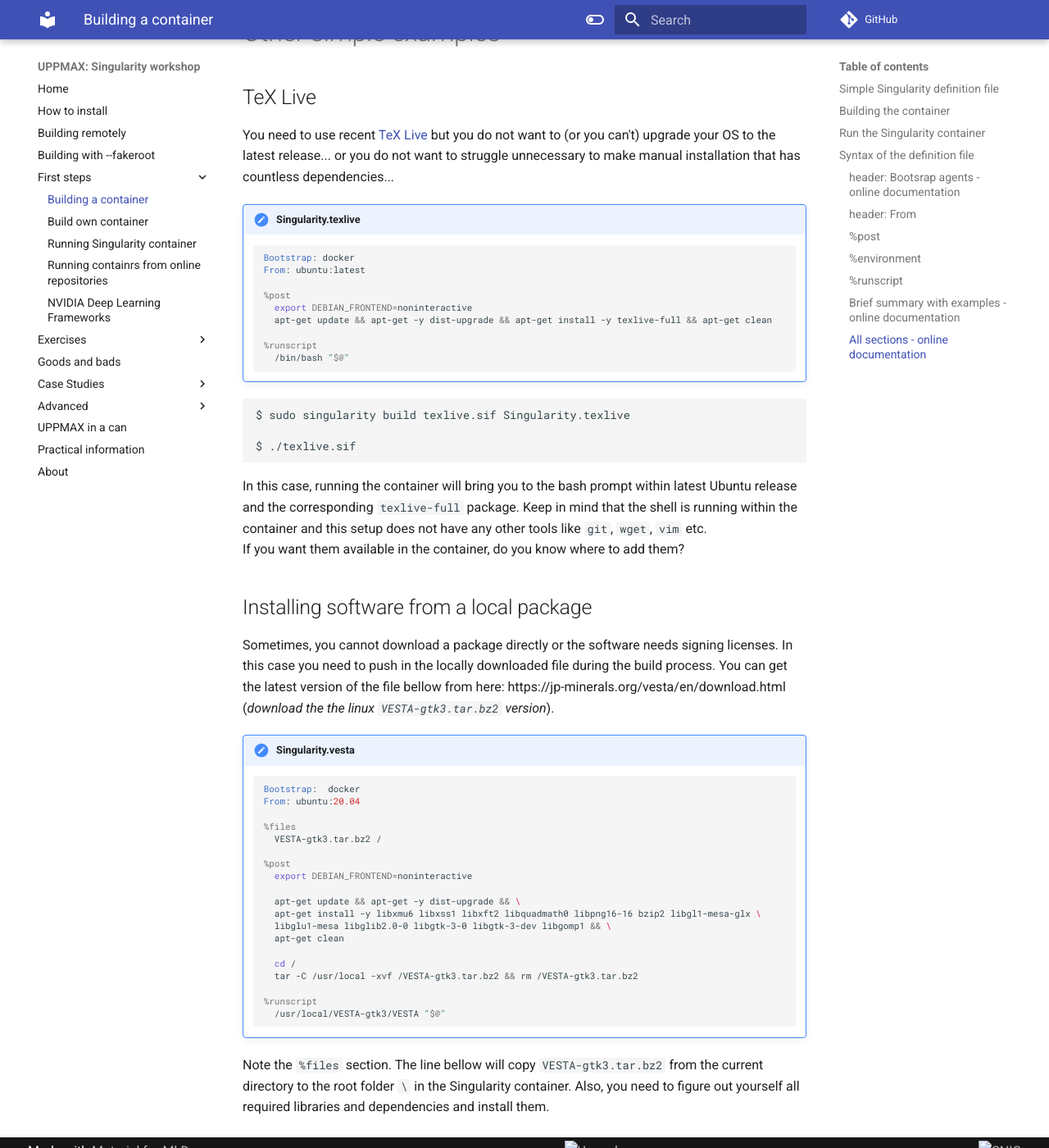
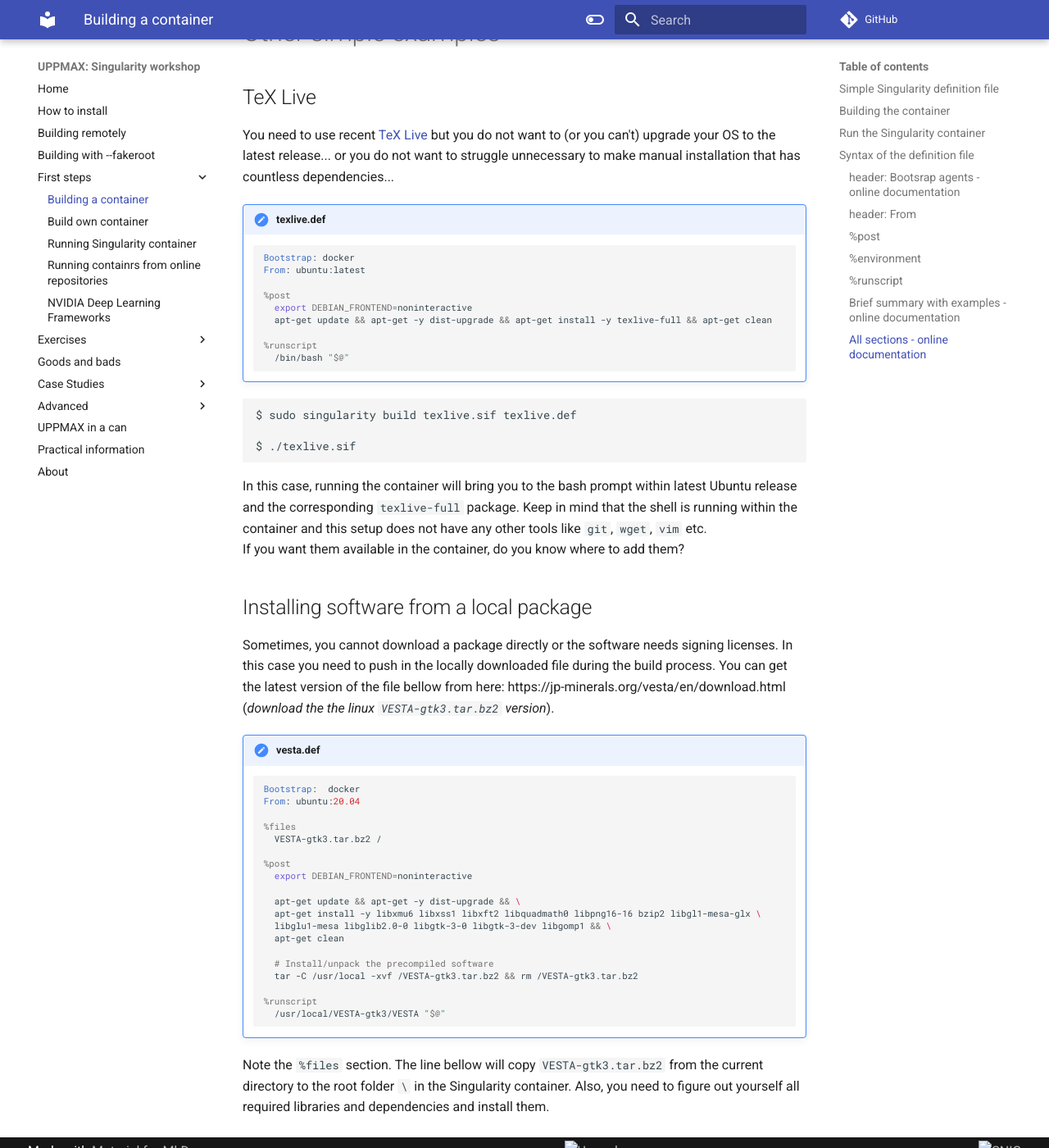
Before and after one commit to pmitev/UPPMAX-Singularity-workshop, an MkDocs documentation site: the page built from docs/build_container.md, in a window 1280 px wide and 1400 px high, scrolled down 3046 px. Shown: the whole window at 82% size. Built offline with MkDocs 1.6.1 and Material for MkDocs 9.7.7, drawn with Linux system fonts in a browser that asks for light colours; comment, search, counter and statistics services are not loaded; some of the changed text lies outside the part shown.

Commit message:
first batch of fixes

````diff
--- a/docs/build_container.md
+++ b/docs/build_container.md
@@ -4,7 +4,7 @@ In this simple example we will build Singularity container that will run the fol
 
 ## Simple Singularity definition file
 
-!!! note "Singularity.lolcow"
+!!! note "lolcow.def"
     ``` singularity
     BootStrap: docker
     From: ubuntu:16.04
@@ -24,7 +24,7 @@ In this simple example we will build Singularity container that will run the fol
 ## Building the container
 
 ``` bash
-$ sudo singularity build lolcow.sif Singularity.lolcow
+$ sudo singularity build lolcow.sif lolcow.def
 
 Starting build...
 Getting image source signatures
@@ -67,7 +67,7 @@ _________________________________________
 
 ## Syntax of the definition file
 
-!!! note "Singularity.lolcow"
+!!! note "lolcow.def"
     ``` singularity linenums="1"
     BootStrap: docker
     From: ubuntu:16.04
@@ -112,7 +112,7 @@ The contents of the `%runscript` section are written to a file within the contai
 ## TeX Live
 You need to use recent [TeX Live](https://www.tug.org/texlive/) but you do not want to (or you can't) upgrade your OS to the latest release... or you do not want to struggle unnecessary to make manual installation that has countless dependencies...
 
-!!! note "Singularity.texlive"
+!!! note "texlive.def"
     ``` singularity
     Bootstrap: docker
     From: ubuntu:latest
@@ -126,7 +126,7 @@ You need to use recent [TeX Live](https://www.tug.org/texlive/) but you do not w
     ```
 
 ``` bash
-$ sudo singularity build texlive.sif Singularity.texlive
+$ sudo singularity build texlive.sif texlive.def
 
 $ ./texlive.sif
 ```
@@ -136,7 +136,7 @@ If you want them available in the container, do you know where to add them?
 ## Installing software from a local package
 Sometimes, you cannot download a package directly or the software needs signing licenses. In this case you need to push in the locally downloaded file during the build process. You can get the latest version of the file bellow from here: https://jp-minerals.org/vesta/en/download.html (_download the the linux `VESTA-gtk3.tar.bz2` version_).
 
-!!! note "Singularity.vesta"
+!!! note "vesta.def"
     ``` singularity
     Bootstrap:  docker
     From: ubuntu:20.04
@@ -152,7 +152,7 @@ Sometimes, you cannot download a package directly or the software needs signing
       libglu1-mesa libglib2.0-0 libgtk-3-0 libgtk-3-dev libgomp1 && \
       apt-get clean
 
-      cd /
+      # Install/unpack the precompiled software
       tar -C /usr/local -xvf /VESTA-gtk3.tar.bz2 && rm /VESTA-gtk3.tar.bz2
 
     %runscript
--- a/mkdocs.yml
+++ b/mkdocs.yml
@@ -14,7 +14,6 @@ nav:
     - NVIDIA Deep Learning Frameworks: PyTorch_NVIDIA.md
   - Exercises:
     - Something easy: exercise_00.md
-    - Real-life example: exercise_01.md
     - Inspect containers: inspect.md
     - Upload to Sylabs container library: exercise_02.md
     - VSCode in Singularity: exercise_04.md
@@ -23,6 +22,7 @@ nav:
     - ORFfinder on Rackham: CaseStudies/ORFfinder.md
     - arcasHLA in Singularity: CaseStudies/arcasHLA.md
     - VESPA (conda, python2): CaseStudies/VESPA.md
+    - gapseq enviroment: CaseStudies/gapseq.md
     - MariaDB Server: CaseStudies/mariadb.md
     - FUSE overlayfs: CaseStudies/fuse-overlayfs.md
     - QEMU-utils: CaseStudies/qemu-utils.md
````
Also changed, not shown: docs/CaseStudies/ORFfinder.md (+1 -1 lines), docs/CaseStudies/gapseq.md (renamed from docs/exercise_01.md, +3 -1 lines), docs/exercise_00.md (+4 -4 lines), docs/own_container.md (+25 -15 lines).
